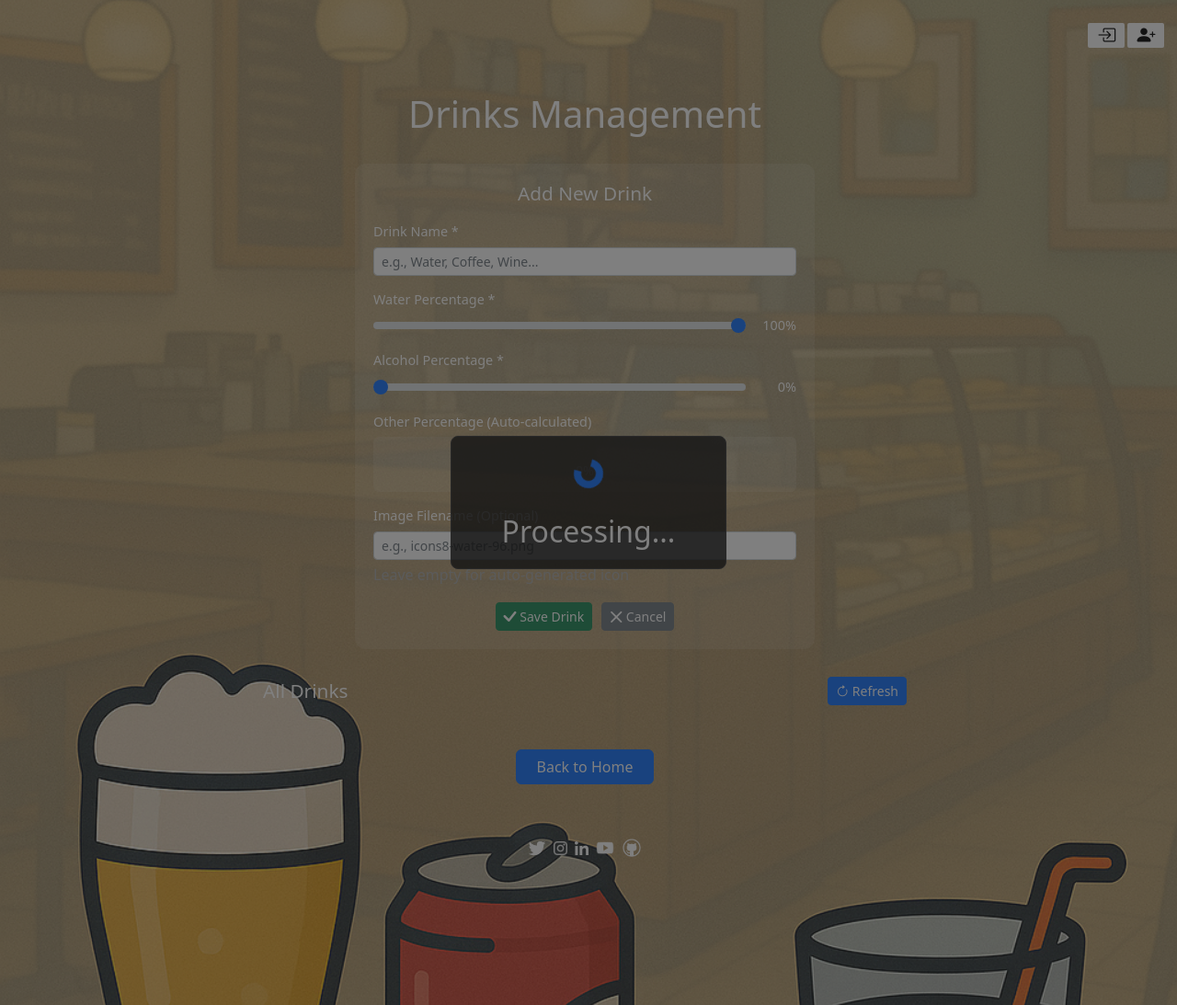
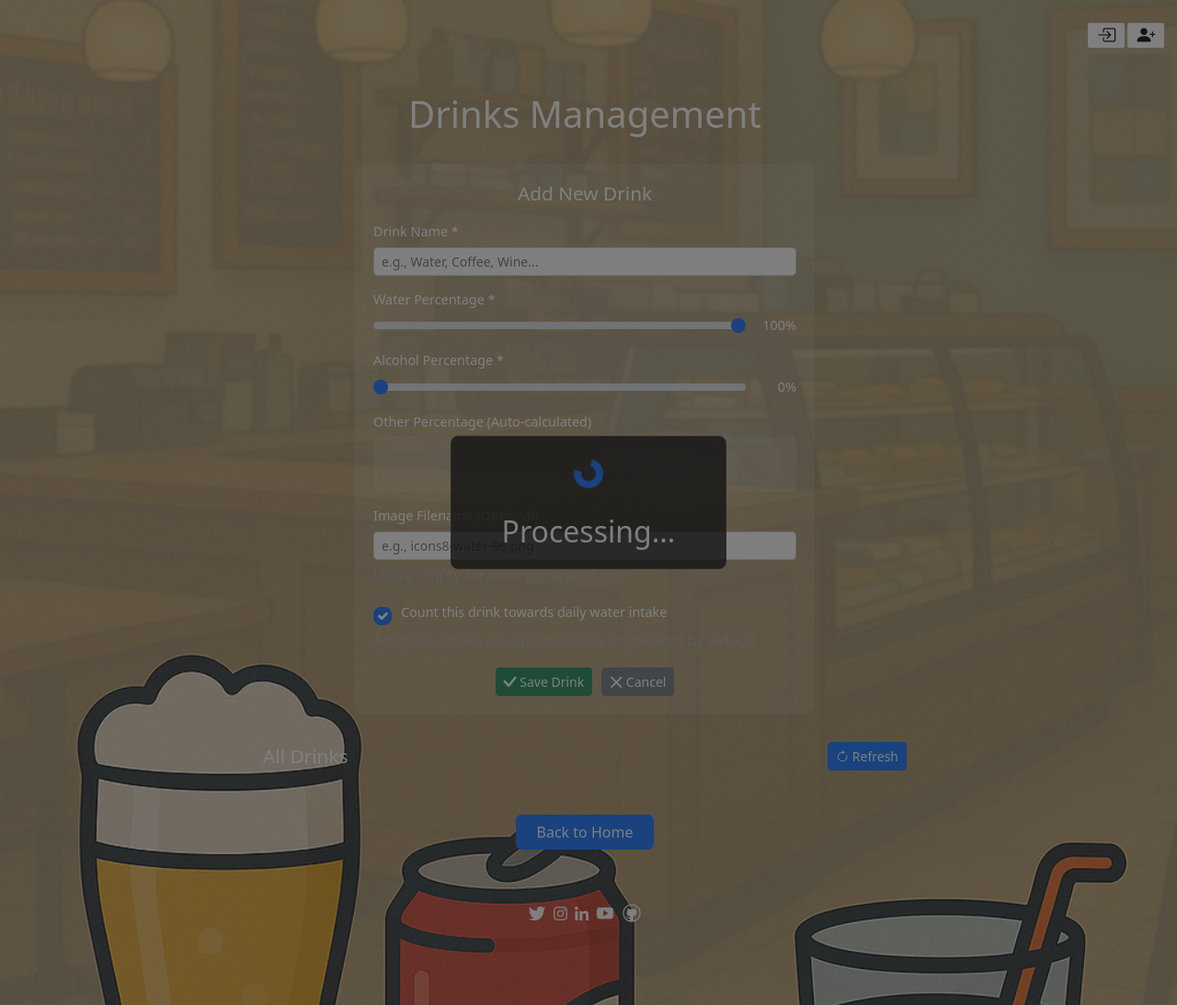
Before and after one commit to falken20/falken_drinks, a Flask app: template templates/drinks_management.html in a window 1280 px wide. Shown: the whole page at 92% size. Run offline with Flask 3, Linux system fonts and the light colour scheme; the template is opened without the code that fills it, so the values that code supplies are empty; some libraries are stand-ins or nearby versions.

Commit message:
Add counts_as_water attribute to Drink model and update related routes and UI

```diff
--- a/falken_drinks/routes.py
+++ b/falken_drinks/routes.py
@@ -156,6 +156,7 @@ def create_drink():
         drink_water_percentage = data.get('drink_water_percentage', 100)
         drink_alcohol_percentage = data.get('drink_alcohol_percentage', 0)
         drink_image = data.get('drink_image', '').strip()
+        counts_as_water = data.get('counts_as_water', True)
 
         if not drink_name:
             return jsonify({
@@ -199,7 +200,8 @@ def create_drink():
             'drink_name': drink_name,
             'drink_water_percentage': drink_water_percentage,
             'drink_alcohol_percentage': drink_alcohol_percentage,
-            'drink_image': drink_image if drink_image else None
+            'drink_image': drink_image if drink_image else None,
+            'counts_as_water': counts_as_water
         }
 
         # Save to database
@@ -252,6 +254,7 @@ def update_drink(drink_id):
         drink_water_percentage = data.get('drink_water_percentage', drink.drink_water_percentage)
         drink_alcohol_percentage = data.get('drink_alcohol_percentage', drink.drink_alcohol_percentage)
         drink_image = data.get('drink_image', drink.drink_image)
+        counts_as_water = data.get('counts_as_water', drink.counts_as_water if hasattr(drink, 'counts_as_water') else True)
 
         if not drink_name:
             return jsonify({
@@ -296,6 +299,7 @@ def update_drink(drink_id):
         drink.drink_water_percentage = drink_water_percentage
         drink.drink_alcohol_percentage = drink_alcohol_percentage
         drink.drink_image = drink_image if drink_image else None
+        drink.counts_as_water = counts_as_water
 
         from .models import db
         db.session.commit()
--- a/templates/drinks_management.html
+++ b/templates/drinks_management.html
@@ -58,10 +58,23 @@
                 </div>
 
                 <!-- Drink Image (Optional) -->
-                <div style="margin-bottom: 18px;">
+                <div style="margin-bottom: 15px;">
                     <label for="drink-image" style="color: white; display: block; margin-bottom: 6px; text-align: left; font-size: 0.9rem;">Image Filename (Optional)</label>
                     <input type="text" id="drink-image" class="form-control form-control-sm" placeholder="e.g., icons8-water-96.png">
                     <small style="color: #aaa; display: block; margin-top: 4px; text-align: left; font-size: 0.75rem;">Leave empty for auto-generated icon</small>
+                </div>
+
+                <!-- Counts as Water -->
+                <div style="margin-bottom: 18px;">
+                    <div style="display: flex; align-items: center; gap: 10px;">
+                        <input type="checkbox" id="counts-as-water" class="form-check-input" checked style="width: 20px; height: 20px; cursor: pointer;">
+                        <label for="counts-as-water" style="color: white; margin: 0; font-size: 0.9rem; cursor: pointer;">
+                            Count this drink towards daily water intake
+                        </label>
+                    </div>
+                    <small style="color: #aaa; display: block; margin-top: 4px; text-align: left; font-size: 0.75rem;">
+                        Alcoholic drinks are automatically unchecked by default
+                    </small>
                 </div>
 
                 <!-- Form Actions -->
@@ -145,6 +158,7 @@ function setupPercentageSliders() {
     const waterValue = document.getElementById('water-value');
     const alcoholValue = document.getElementById('alcohol-value');
     const otherValue = document.getElementById('other-value');
+    const countsAsWaterCheckbox = document.getElementById('counts-as-water');
 
     function updatePercentages() {
         const water = parseInt(waterSlider.value);
@@ -154,6 +168,13 @@ function setupPercentageSliders() {
         waterValue.textContent = water + '%';
         alcoholValue.textContent = alcohol + '%';
         otherValue.textContent = other + '%';
+
+        // Auto-uncheck counts_as_water if alcohol > 0
+        if (alcohol > 0) {
+            countsAsWaterCheckbox.checked = false;
+        } else {
+            countsAsWaterCheckbox.checked = true;
+        }
 
         // Validate total doesn't exceed 100%
         if (water + alcohol > 100) {
@@ -275,6 +296,7 @@ function saveDrink() {
     const waterPercentage = parseInt(document.getElementById('water-percentage').value);
     const alcoholPercentage = parseInt(document.getElementById('alcohol-percentage').value);
     const drinkImage = document.getElementById('drink-image').value.trim();
+    const countsAsWater = document.getElementById('counts-as-water').checked;
 
     // Validation
     if (!drinkName) {
@@ -291,7 +313,8 @@ function saveDrink() {
         drink_name: drinkName,
         drink_water_percentage: waterPercentage,
         drink_alcohol_percentage: alcoholPercentage,
-        drink_image: drinkImage || null
+        drink_image: drinkImage || null,
+        counts_as_water: countsAsWater
     };
 
     const url = isEditing ? `/api/drinks/${editingDrinkId}` : '/api/drinks';
@@ -369,6 +392,7 @@ function populateForm(drink) {
     document.getElementById('water-percentage').value = drink.drink_water_percentage;
     document.getElementById('alcohol-percentage').value = drink.drink_alcohol_percentage;
     document.getElementById('drink-image').value = drink.drink_image || '';
+    document.getElementById('counts-as-water').checked = drink.counts_as_water !== undefined ? drink.counts_as_water : true;
     document.getElementById('save-btn').innerHTML = '<i class="bi bi-check-lg"></i> Update Drink';
 
     // Update percentage displays
@@ -431,6 +455,7 @@ function resetForm() {
     document.getElementById('drink-form').reset();
     document.getElementById('water-percentage').value = 100;
     document.getElementById('alcohol-percentage').value = 0;
+    document.getElementById('counts-as-water').checked = true;
     document.getElementById('save-btn').innerHTML = '<i class="bi bi-check-lg"></i> Save Drink';
 
     // Reset percentage displays
```
Also changed, not shown: falken_drinks/models.py (+7 -1 lines).
